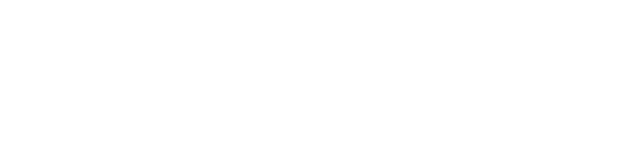
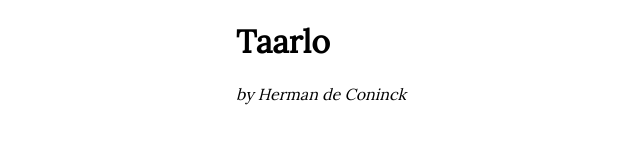
Before and after one commit to k0r0lina/learning-git-2, a plain HTML site: page index.html in a window 1280 px wide. Shown: the whole page, without its empty margins (84-724 px from the left). Drawn offline with Linux system fonts and the light colour scheme.

Commit message:
Add html for page header

```diff
--- a/index.html
+++ b/index.html
@@ -10,6 +10,9 @@
     <link rel="stylesheet" href="css/style.css">
 </head>
 <body>
-
+    <header>
+        <h1>Taarlo</h1>
+        <p><i>by Herman de Coninck</i></p>
+    </header>
 </body>
 </html>
```
